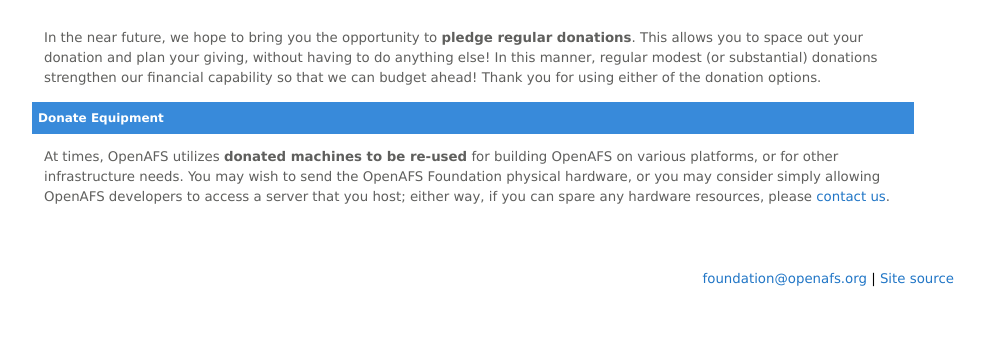
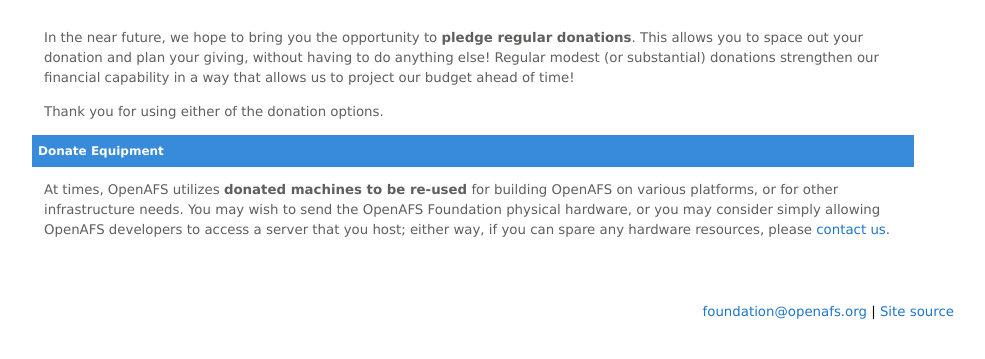
Before and after one commit to openafsfoundation/openafsfoundation.org, a Jekyll site: the page built from help/donate/index.md, in a window 1280 px wide, cut to the strip 745-1125 px from the top of the page. Shown: the top 359 px of the strip, without its empty margins (161-1146 px from the left). Built offline with Jekyll 4.4.1, drawn with Linux system fonts in a browser that asks for light colours.

Commit message:
Update index.md

```diff
--- a/help/donate/index.md
+++ b/help/donate/index.md
@@ -25,7 +25,9 @@
 </form>
 <p></p>
 
-In the near future, we hope to bring you the opportunity to **pledge regular donations**. This allows you to space out your donation and plan your giving, without having to do anything else!  In this manner, regular modest (or substantial) donations strengthen our financial capability so that we can budget ahead!  Thank you for using either of the donation options.
+In the near future, we hope to bring you the opportunity to **pledge regular donations**. This allows you to space out your donation and plan your giving, without having to do anything else!  Regular modest (or substantial) donations strengthen our financial capability in a way that allows us to project our budget ahead of time!
+
+Thank you for using either of the donation options.
 
 
 ### Donate Equipment ###
```
